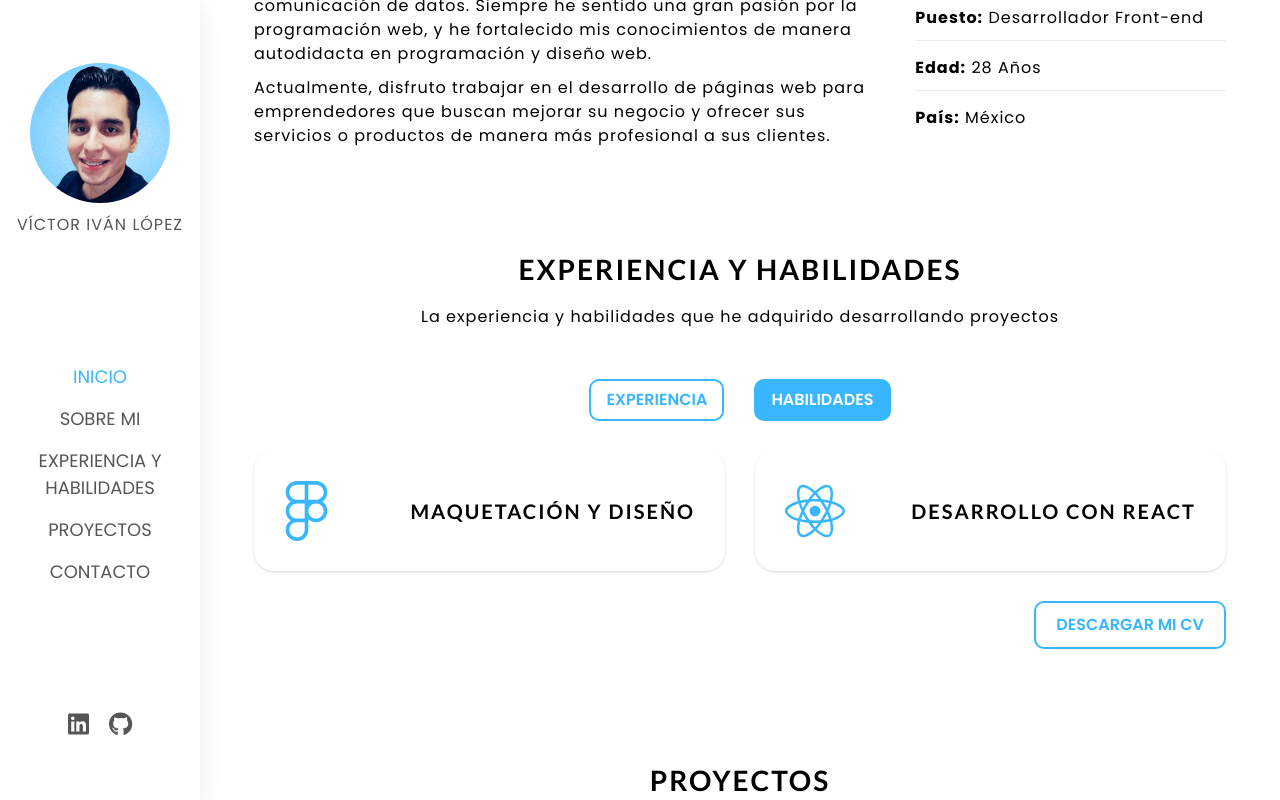
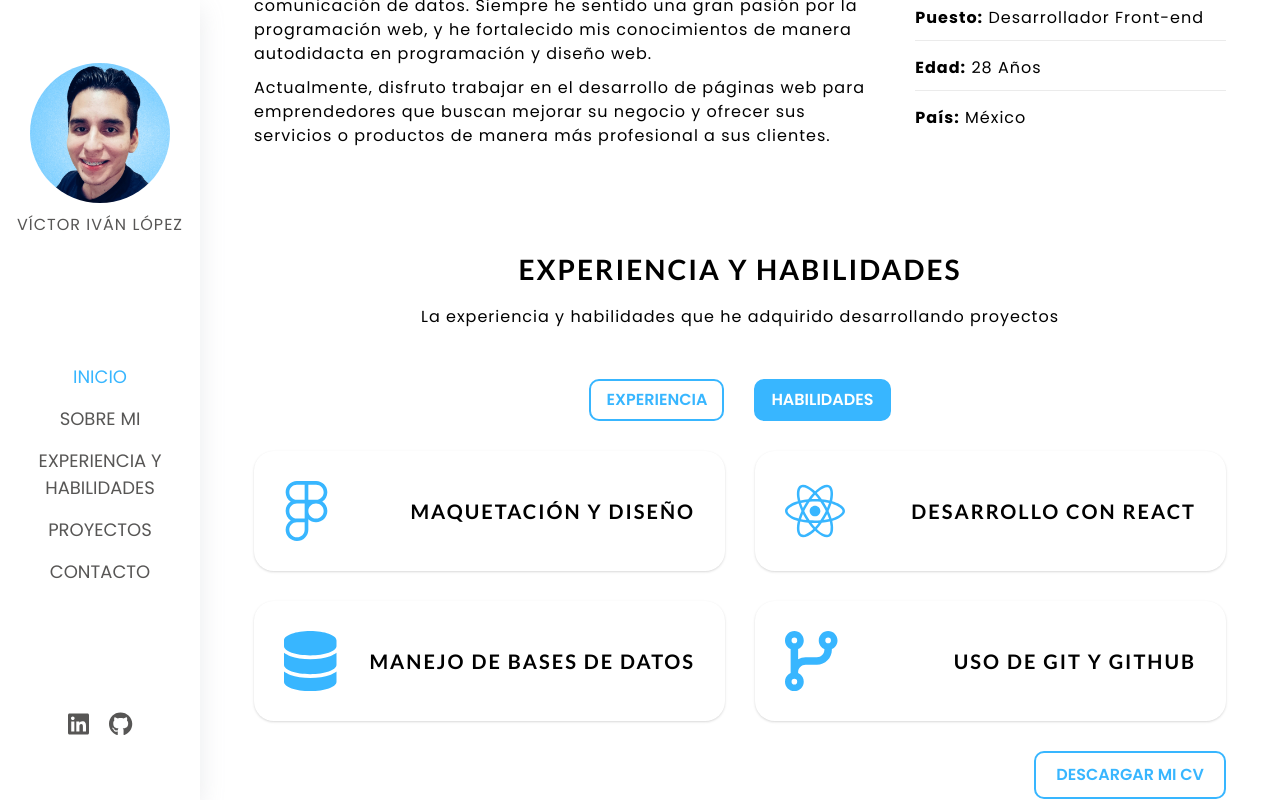
Before and after one commit to victorivanlopez/my-portfolio-react, a React (Vite) app: page / in a window 1280 px wide. Both pictures are taken after a click on the button "HABILIDADES". Shown: the part 1104-1904 px from the top of the page. Built offline with nearby package versions, Linux system fonts and the light colour scheme; no server answers.

Commit message:
Added: animation class

```diff
--- a/src/components/sections/resume/experiences/ExperiencesList.jsx
+++ b/src/components/sections/resume/experiences/ExperiencesList.jsx
@@ -3,14 +3,14 @@ import { ResumeExperience } from './styles';
 export const ExperiencesList = () => {
   return (
     <>
-      <ResumeExperience>
+      <ResumeExperience className='scale-up-top'>
         <p className="dates">2021 - 2023</p>
         <h3>Freelancer</h3>
         <p className="company">victorivanlopez.com</p>
         <p>Lorem ipsum dolor sit, amet consectetur adipisicing elit. Quis autem minima velit quibusdam vero.</p>
       </ResumeExperience>
 
-      <ResumeExperience>
+      <ResumeExperience className='scale-up-top'>
         <p className="dates">2018 - 2020</p>
         <h3>Coordinador de Informática</h3>
         <p className="company">ASIPONA Manzanillo</p>
--- a/src/components/sections/resume/skills/SkillsList.jsx
+++ b/src/components/sections/resume/skills/SkillsList.jsx
@@ -1,17 +1,26 @@
 import { ResumeSkill } from './styles';
 import { FontAwesomeIcon } from '@fortawesome/react-fontawesome';
 import { faFigma, faReact } from '@fortawesome/free-brands-svg-icons';
+import { faCodeBranch, faDatabase } from '@fortawesome/free-solid-svg-icons';
 
 export const SkillsList = () => {
   return (
     <>
-      <ResumeSkill>
-        <FontAwesomeIcon icon={faFigma} size="2xl" />
+      <ResumeSkill className='scale-up-top'>
+        <FontAwesomeIcon icon={faFigma} />
         <h3>Maquetación y Diseño</h3>
       </ResumeSkill>
-      <ResumeSkill>
+      <ResumeSkill className='scale-up-top'>
         <FontAwesomeIcon icon={faReact} />
         <h3>Desarrollo con React</h3>
+      </ResumeSkill>
+      <ResumeSkill className='scale-up-top'>
+        <FontAwesomeIcon icon={faDatabase} />
+        <h3>Manejo de bases de datos</h3>
+      </ResumeSkill>
+      <ResumeSkill className='scale-up-top'>
+        <FontAwesomeIcon icon={faCodeBranch} />
+        <h3>Uso de Git y GitHub</h3>
       </ResumeSkill>
     </>
   )
```
